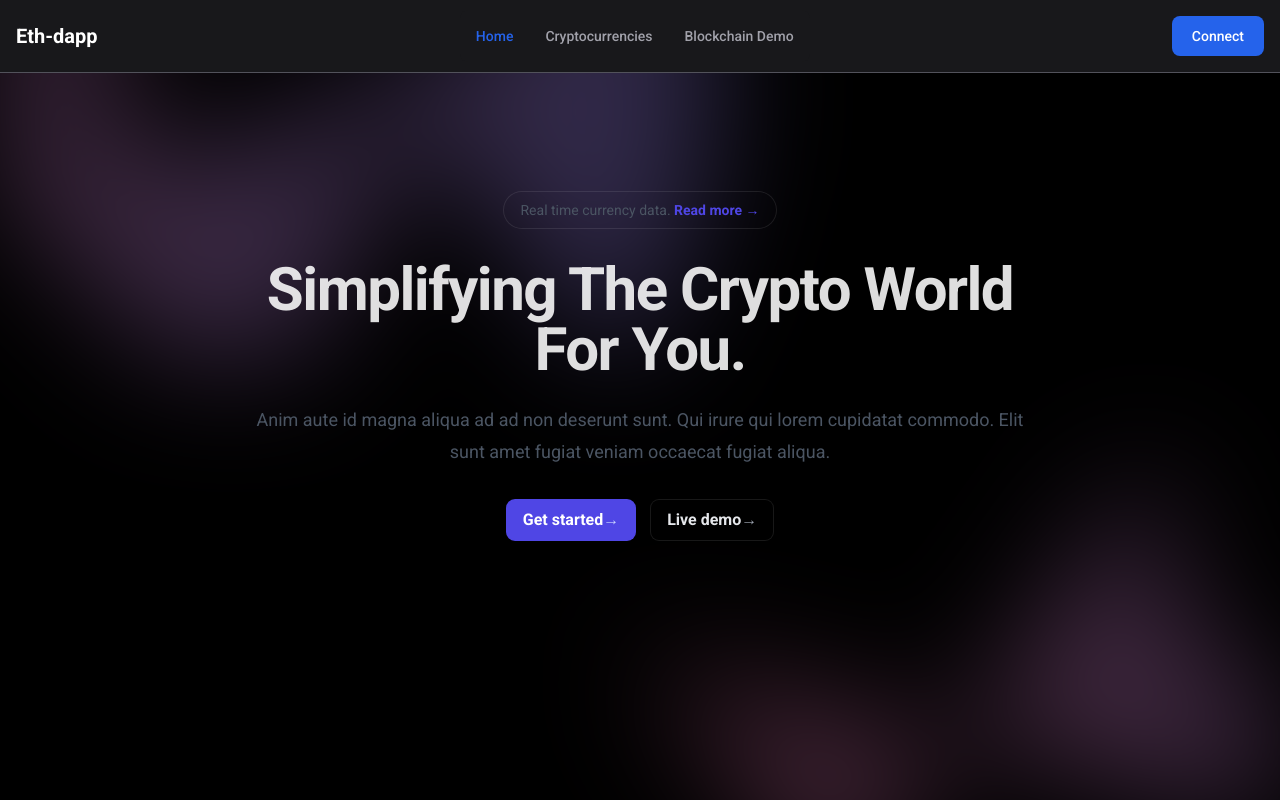
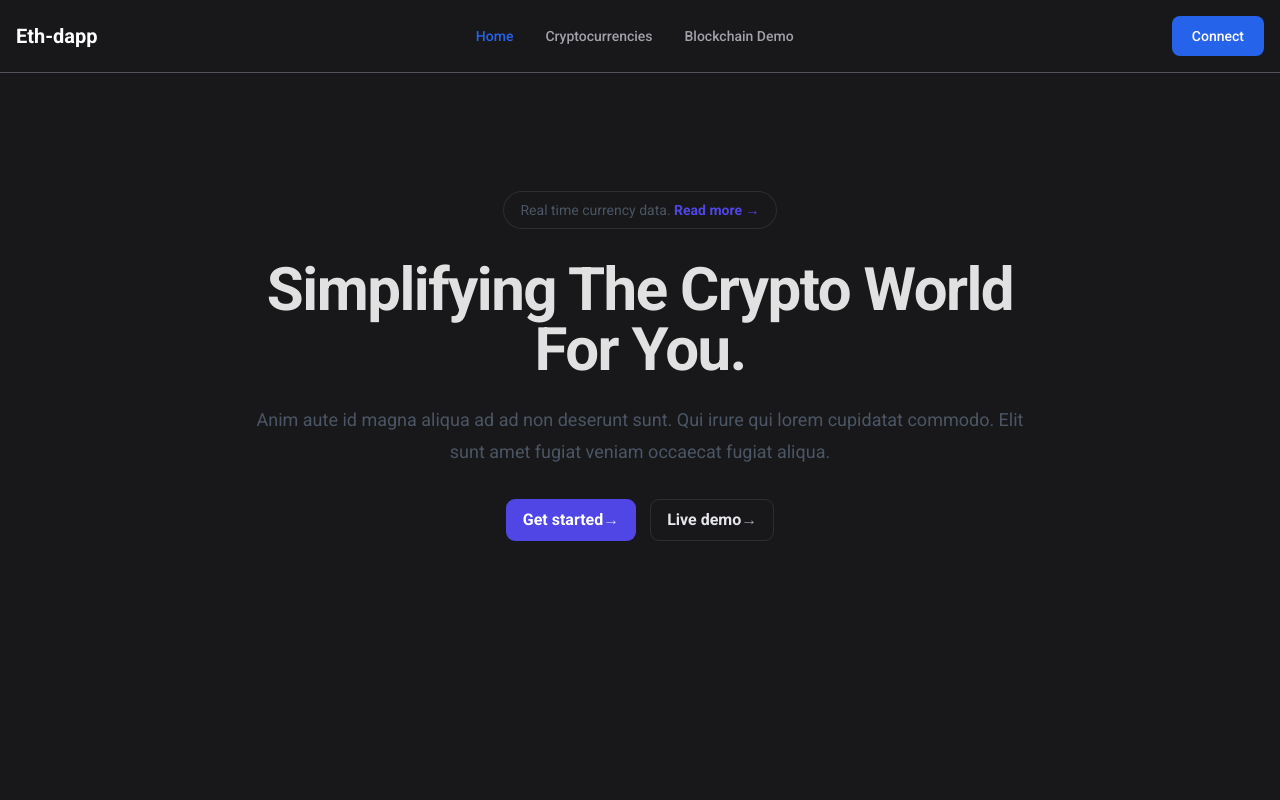
Before and after one commit to WolfieLeader/eth-dapp, a React (Vite) app: page / in a window 1280 px wide. Built offline with nearby package versions, Linux system fonts and the light colour scheme; a web font is replaced by a local one.

Commit message:
Blur background being improved

```diff
--- a/src/App.tsx
+++ b/src/App.tsx
@@ -7,7 +7,7 @@ const Currencies = lazy(() => import("./pages/Currencies"));
 
 const App = () => {
   return (
-    <div className="isolate bg-black max-h-full">
+    <>
       <Header companyName="Eth-dapp" />
       <Suspense fallback={<div>Loading...</div>}>
         <Routes>
@@ -15,7 +15,7 @@ const App = () => {
           <Route path="/currencies" element={<Currencies />} />
         </Routes>
       </Suspense>
-    </div>
+    </>
   );
 };
 
--- a/src/components/Header/Header.tsx
+++ b/src/components/Header/Header.tsx
@@ -1,7 +1,7 @@
 import React, { useState } from "react";
 import Bars from "./Bars";
-import { Bars } from "@heroicons/react";
 import Tabs from "./Tabs";
+import MetamaskLogo from "../../images/metamask.png";
 
 interface IHeaderProps {
   companyName: string;
@@ -19,11 +19,11 @@ const Header = ({ companyName }: IHeaderProps) => {
   return (
     <nav className="px-2 sm:px-4 py-2.5 bg-zinc-900 fixed w-full z-20 top-0 left-0 border-b border-zinc-600">
       <div className="container flex flex-wrap items-center justify-between mx-auto">
-        <a href="https://flowbite.com/" className="flex items-center">
+        <a href="#" className="flex items-center">
           <span className="self-center text-xl font-semibold whitespace-nowrap text-white">{companyName}</span>
         </a>
         <div className="flex md:order-2">
-          <button className="max-md:hidden text-white focus:ring-4 focus:outline-none font-medium rounded-lg text-sm px-5 py-2.5 text-center mr-3 md:mr-0 bg-blue-600 hover:bg-blue-700 focus:ring-blue-800">
+          <button className="bg-blue-600 hover:bg-blue-700 focus:ring-blue-800 max-md:hidden text-white focus:ring-4 focus:outline-none font-medium rounded-lg text-sm px-5 py-2.5 text-center mr-3 md:mr-0 flex">
             Connect
           </button>
           <button
--- a/src/pages/Home.tsx
+++ b/src/pages/Home.tsx
@@ -1,10 +1,8 @@
 import React from "react";
-import { BlurredBgDown, BlurredBgUp } from "../components/Home/BlurredBg";
 
 const Home = () => {
   return (
     <>
-      <BlurredBgUp />
       <main className="h-screen overflow-hidden">
         <div className="relative px-6 lg:px-8">
           <div className="mx-auto max-w-3xl pt-20 pb-32 sm:pt-48 sm:pb-40">
@@ -47,7 +45,6 @@ const Home = () => {
                   </a>
                 </div>
               </div>
-              <BlurredBgDown />
             </div>
           </div>
         </div>
--- a/src/styles/_root.scss
+++ b/src/styles/_root.scss
@@ -6,7 +6,7 @@
 
   color-scheme: light dark;
   color: rgba(255, 255, 255, 0.87);
-  background-color: #242424;
+  background-color: #18181b;
 
   font-synthesis: none;
   text-rendering: optimizeLegibility;
```
